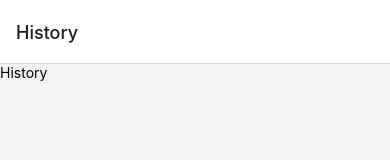
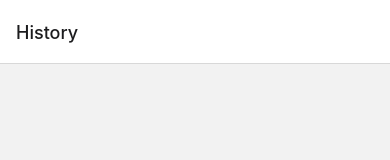
Before and after one commit to ibqn/react-native-mood-tracker, a React Native app: screen /History in a window 390 px wide. Shown: the top 160 px of the page. Built offline with nearby package versions, Linux system fonts and the light colour scheme.

Commit message:
add history component

```diff
--- a/src/screens/history.tsx
+++ b/src/screens/history.tsx
@@ -1,15 +1,15 @@
-import { StyleSheet, View, Text } from 'react-native'
+import { ScrollView } from 'react-native'
+import { useAppContext } from '../app-provider'
+import { MoodItemRow } from '../components'
 
 export const History = () => {
+  const { moodList } = useAppContext()
+
   return (
-    <View style={styles.container}>
-      <Text>History</Text>
-    </View>
+    <ScrollView>
+      {moodList.map(item => (
+        <MoodItemRow item={item} key={item.timestamp} />
+      ))}
+    </ScrollView>
   )
 }
-
-const styles = StyleSheet.create({
-  container: {
-    flex: 1,
-  },
-})
```
